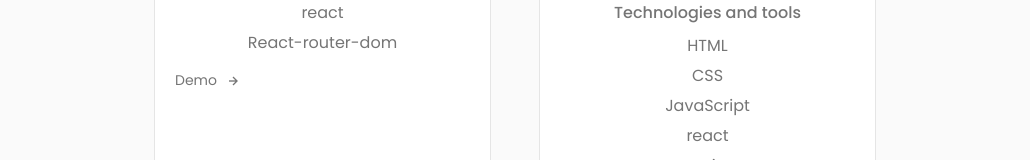
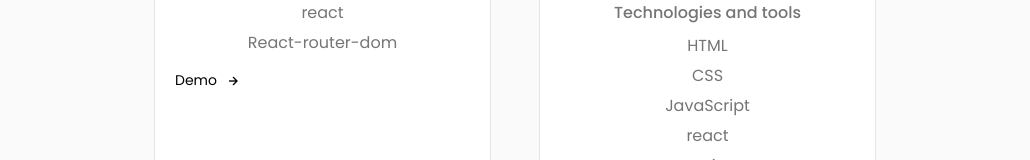
Before and after one commit to Dfcuevas/portfolio-DiegoCuevas, a React (Vite) app: page / in a window 1280 px wide. In both pictures the pointer is over the link 447 px from the left and 3991 px from the top of the page. Shown: the part 3911-4071 px from the top of the page, without its empty margins (125-1155 px from the left). Built offline with nearby package versions, Linux system fonts and the light colour scheme; some icons are missing.

Commit message:
cambiando el color del ancla demo hover

```diff
--- a/src/components/work/work.css
+++ b/src/components/work/work.css
@@ -65,6 +65,10 @@ h4.work__title {
   column-gap: 0.25rem;
 }
 
+.work__button:hover {
+  color: black;
+}
+
 .work__button-icon {
   font-size: 1rem;
   transition: 0.4s;
```
